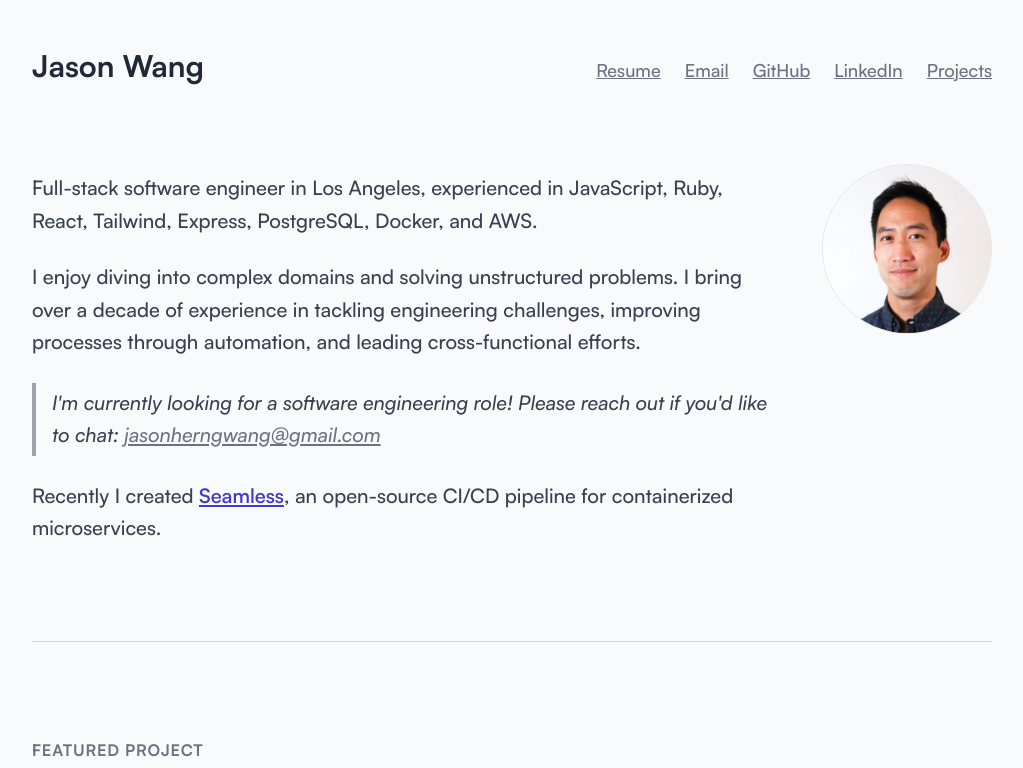
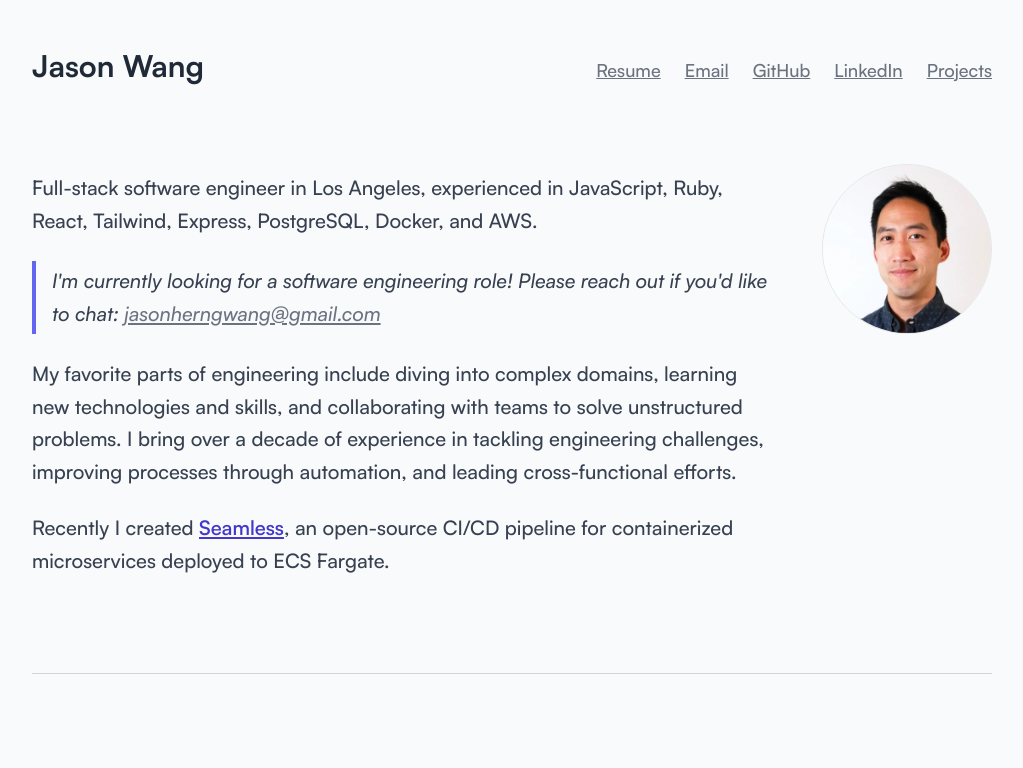
Before and after one commit to jasonherngwang/jasonherngwang.com, a Next.js app: page / in a window 1280 px wide. Shown: the top 768 px of the page, without its empty margins (128-1151 px from the left). Built offline with nearby package versions, Linux system fonts and the light colour scheme.

Commit message:
feat: update bio

```diff
--- a/components/bio.tsx
+++ b/components/bio.tsx
@@ -11,13 +11,7 @@ export default function Bio() {
           JavaScript, Ruby, React, Tailwind, Express, PostgreSQL, Docker, and
           AWS.
         </p>
-        <p>
-          I enjoy diving into complex domains and solving unstructured problems.
-          I bring over a decade of experience in tackling engineering
-          challenges, improving processes through automation, and leading
-          cross-functional efforts.
-        </p>
-        <p className="border-l-2 border-l-gray-400 pl-2 italic sm:border-l-4 sm:py-1 sm:pl-4">
+        <p className="border-l-2 border-l-indigo-500 pl-2 italic sm:border-l-4 sm:py-1 sm:pl-4">
           I{"'"}m currently looking for a software engineering role! Please
           reach out if you{"'"}d like to chat:{' '}
           <a
@@ -29,6 +23,13 @@ export default function Bio() {
           </a>
         </p>
         <p>
+          My favorite parts of engineering include diving into complex domains,
+          learning new technologies and skills, and collaborating with teams to
+          solve unstructured problems. I bring over a decade of experience in
+          tackling engineering challenges, improving processes through
+          automation, and leading cross-functional efforts.
+        </p>
+        <p>
           Recently I created{' '}
           <a
             href="https://seamless-cicd.com"
@@ -37,7 +38,8 @@ export default function Bio() {
           >
             Seamless
           </a>
-          , an open-source CI/CD pipeline for containerized microservices.
+          , an open-source CI/CD pipeline for containerized microservices
+          deployed to ECS Fargate.
         </p>
       </div>
       {/* Avatar, hidden on mobile */}
```
